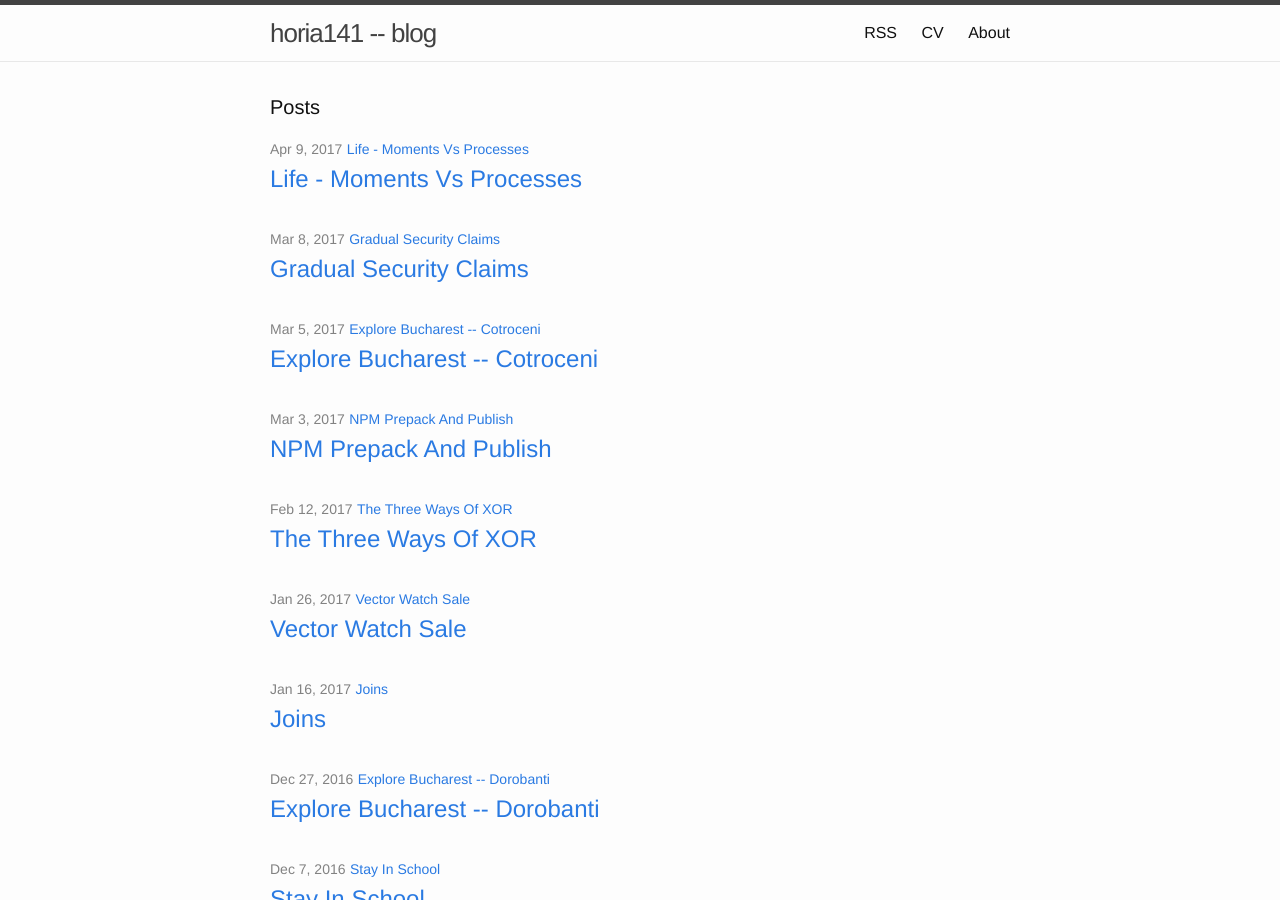
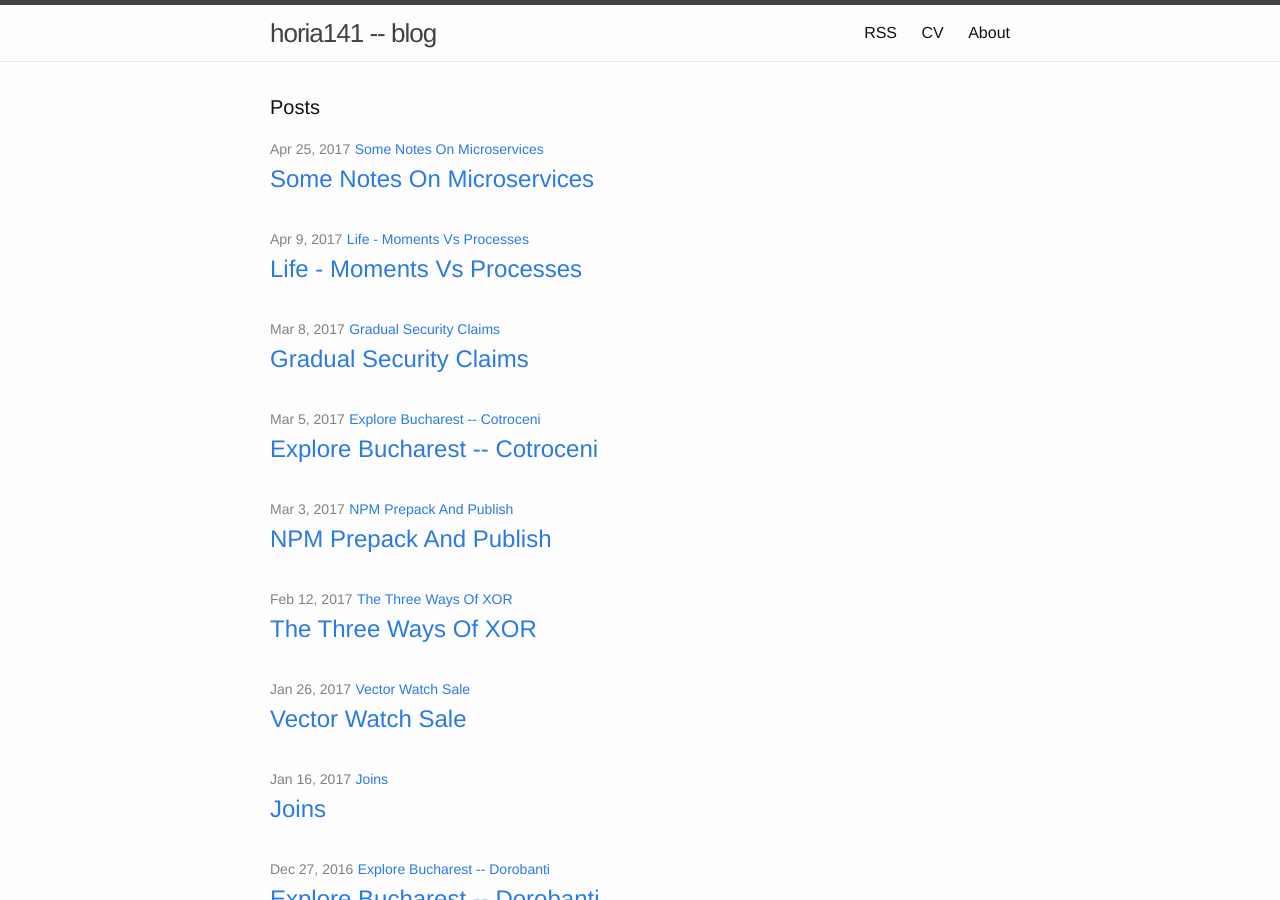
Before and after one commit to horia141/horia141.github.io, a Jekyll site: the page built from index.html, in a window 1280 px wide and 900 px high. Built offline with Jekyll 4.4.1, drawn with Linux system fonts in a browser that asks for light colours; comment, search, counter and statistics services are not loaded.

Commit message:
Proper metadata for "Some notes on microservices"

```diff
--- a/_posts/2017-04-25-some-notes-on-microservices.md
+++ b/_posts/2017-04-25-some-notes-on-microservices.md
@@ -1,5 +1,11 @@
 ---
-published: false
+published: true
+layout: post
+date: 2017-04-25 20:11:05
+categories: post
+tags: distributed_systems microservices queue
+comments: true
+title: "Some Notes On Microservices"
 ---
 The hardest thing about building internet applications with microservices is the lack of transactions. While the production issues are nothing to scoff at either, they at least have solutions, either technical or cultural. However, while distributed transactions are possible in theory, in practice they impose too hefty of a performance penalty, and require the kind of deep integration and coordination between actors you aren't likely to encounter.
 
```
